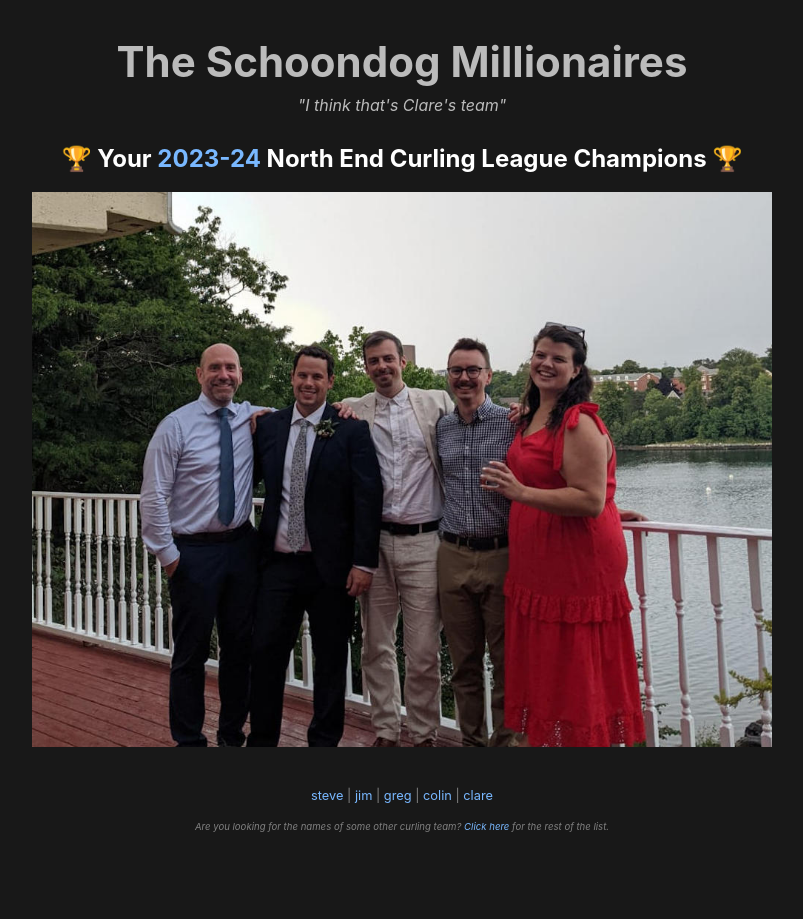
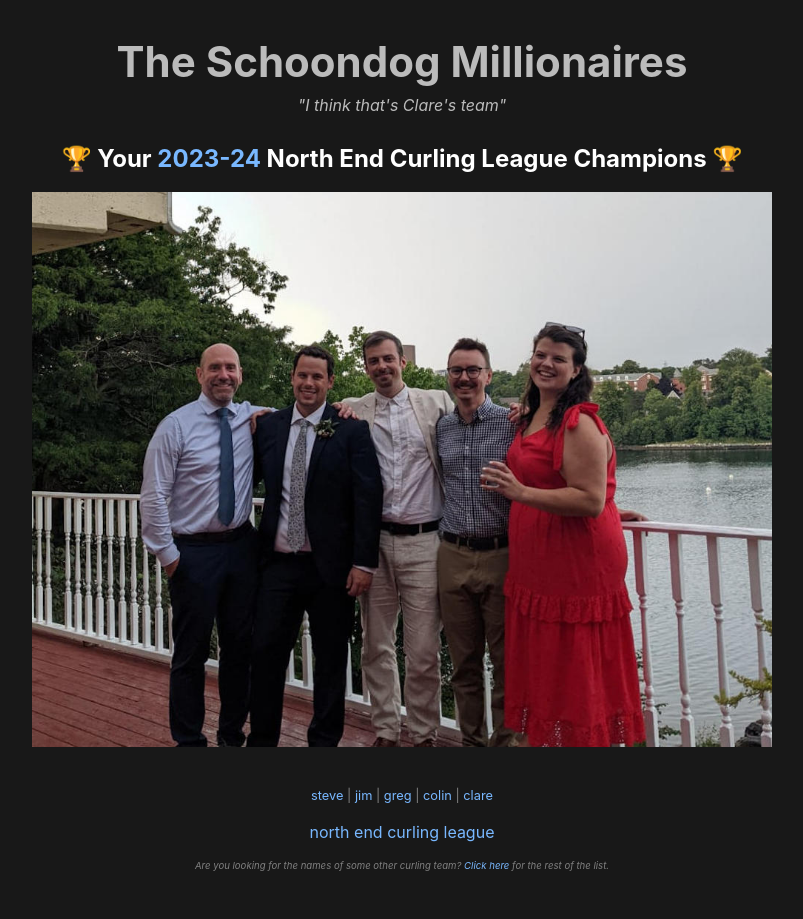
Before and after one commit to colindouglas/schoon.dog, a Jekyll site: the page built from index.md, in a window 1280 px wide. Shown: the whole page, without its empty margins (238-1041 px from the left). Built offline with Jekyll 4.4.1, drawn with Linux system fonts in a browser that asks for light colours.

Commit message:
add link to NECL

```diff
--- a/index.md
+++ b/index.md
@@ -18,6 +18,9 @@ title: Schoondog Millionaires
 <p style="color:gray; font-size:80%; text-align:center;" markdown="1">
  [steve](mailto:steve@schoon.dog) | [jim](mailto:jim@schoon.dog) | [greg](mailto:greg@schoon.dog) | [colin](mailto:colin@schoon.dog) | [clare](mailto:clare@schoon.dog) </p>
 
+ <p style="color:gray; font-size:100%; text-align:center;" markdown="1">
+ [north end curling league](https://northendcurling.com/) </p>
+
 <p style="color:gray; font-size:60%; text-align:center;" markdown="1">
 <i>Are you looking for the names of some other curling team? [Click here](http://www.schoon.dog/who) for the rest of the list.</i>
 </p>
```
